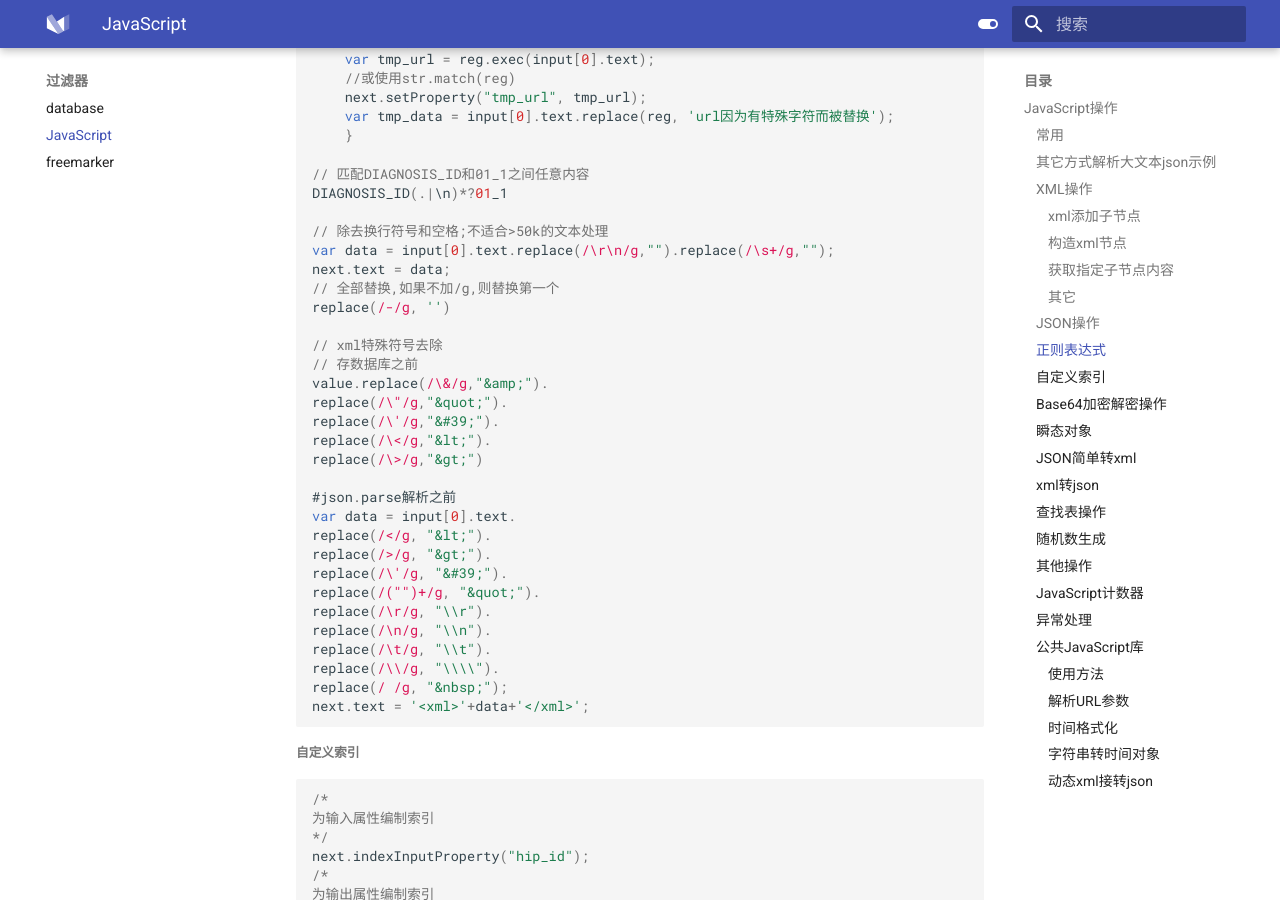
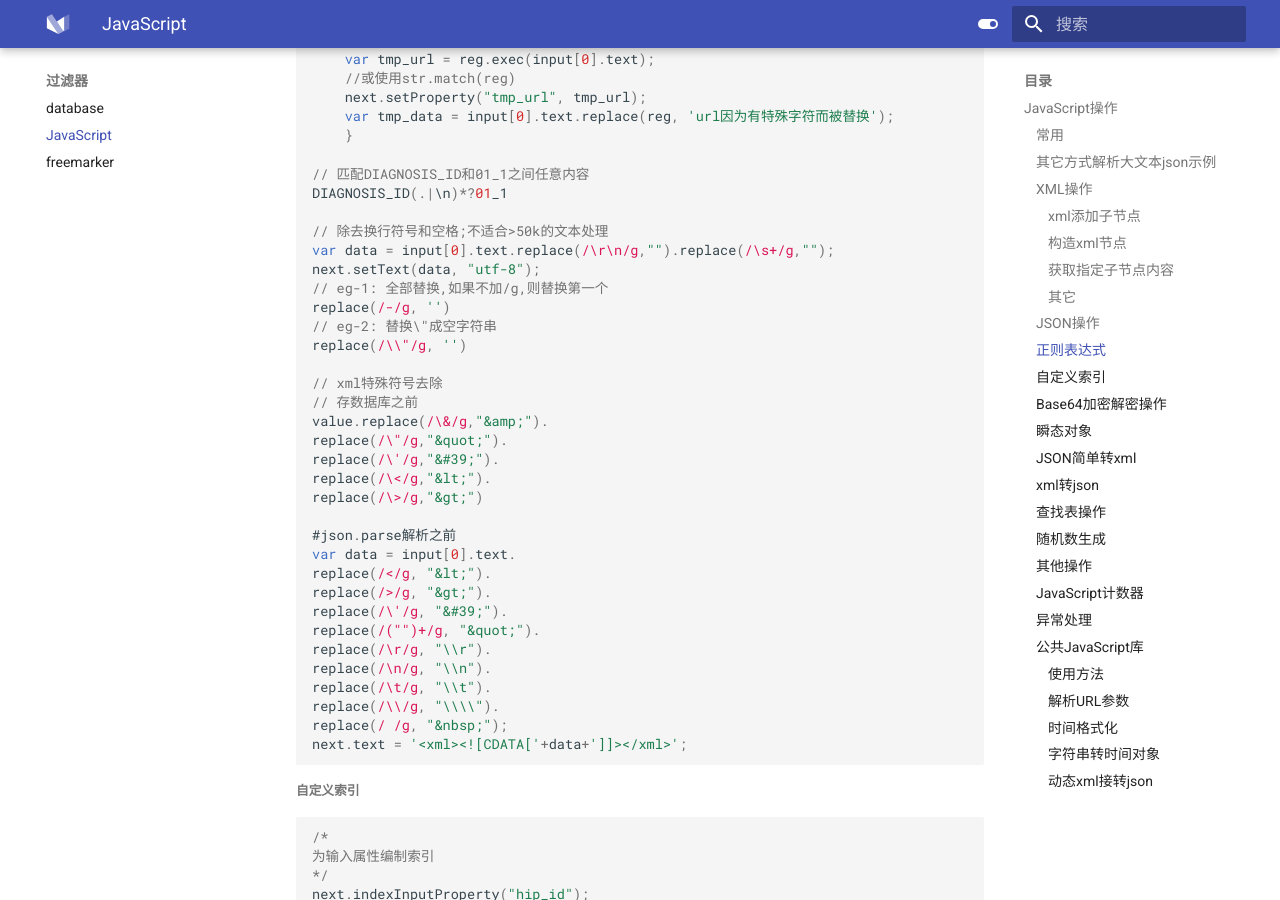
Before and after one commit to liaozhimingandy/demo, an MkDocs documentation site: the page built from docs/filter/JavaScript.md, in a window 1280 px wide and 900 px high, scrolled down 3391 px. Built offline with MkDocs 1.6.1 and Material for MkDocs 9.7.7, drawn with Linux system fonts in a browser that asks for light colours.

Commit message:
1.完善js示例;

```diff
--- a/docs/filter/JavaScript.md
+++ b/docs/filter/JavaScript.md
@@ -180,9 +180,11 @@ DIAGNOSIS_ID(.|\n)*?01_1
 
 // 除去换行符号和空格;不适合>50k的文本处理
 var data = input[0].text.replace(/\r\n/g,"").replace(/\s+/g,"");
-next.text = data;
-// 全部替换,如果不加/g,则替换第一个
+next.setText(data, "utf-8");
+// eg-1: 全部替换,如果不加/g,则替换第一个
 replace(/-/g, '')
+// eg-2: 替换\"成空字符串
+replace(/\\"/g, '')
 
 // xml特殊符号去除
 // 存数据库之前
```
Also changed, not shown: other parts of docs/filter/JavaScript.md (+1 -1 lines).
